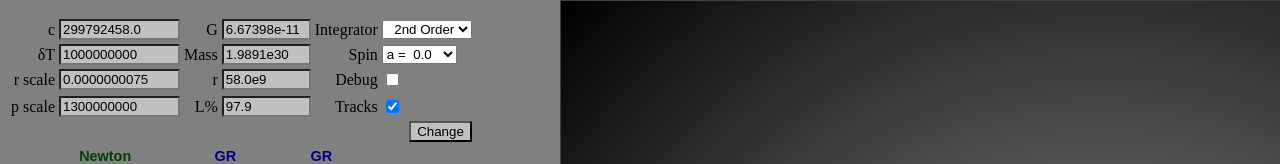
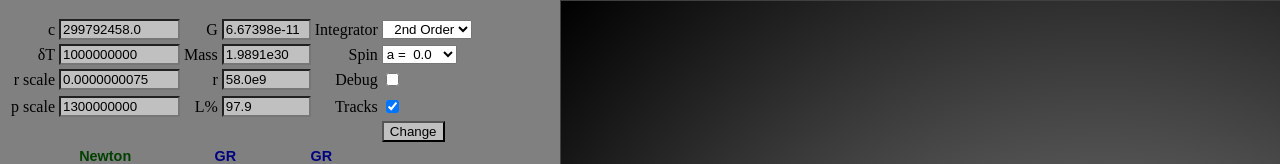
Before and after one commit to m4r35n357/JsBlackHole, a plain HTML site: page index.html in a window 1280 px wide. Shown: the top 164 px of the page. Drawn offline with Linux system fonts and the light colour scheme.

Commit message:
align change button with column it relates to!

```diff
--- a/index.html
+++ b/index.html
@@ -65,7 +65,7 @@
 						<td align="right">Tracks</td><td><input id="showTracks" type="checkbox" checked /></td>
 					</tr>
 					<tr>
-						<td></td><td></td><td></td><td></td><td></td><td align="right"><input type="submit" value="Change"></td>
+						<td></td><td></td><td></td><td></td><td></td><td align="left"><input type="submit" value="Change"></td>
 					</tr>
 				</table>
 			</form>
```
